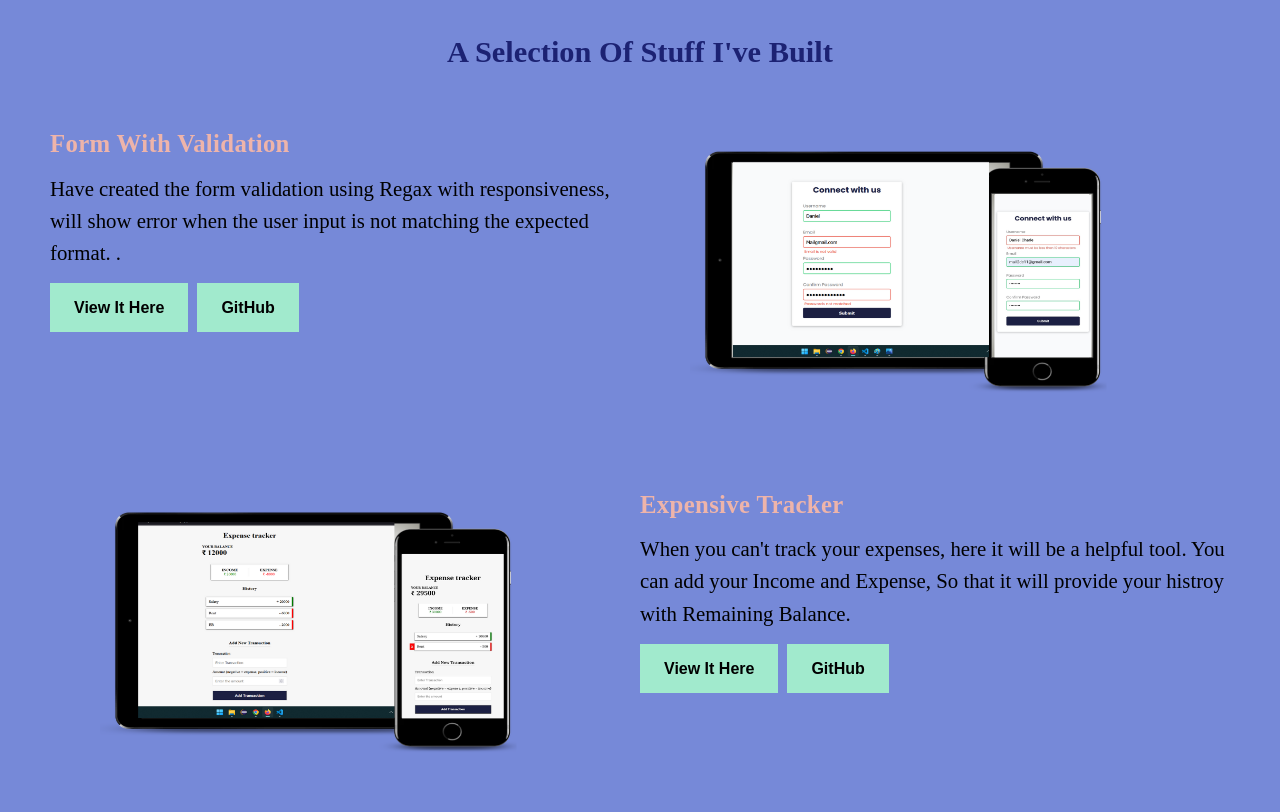
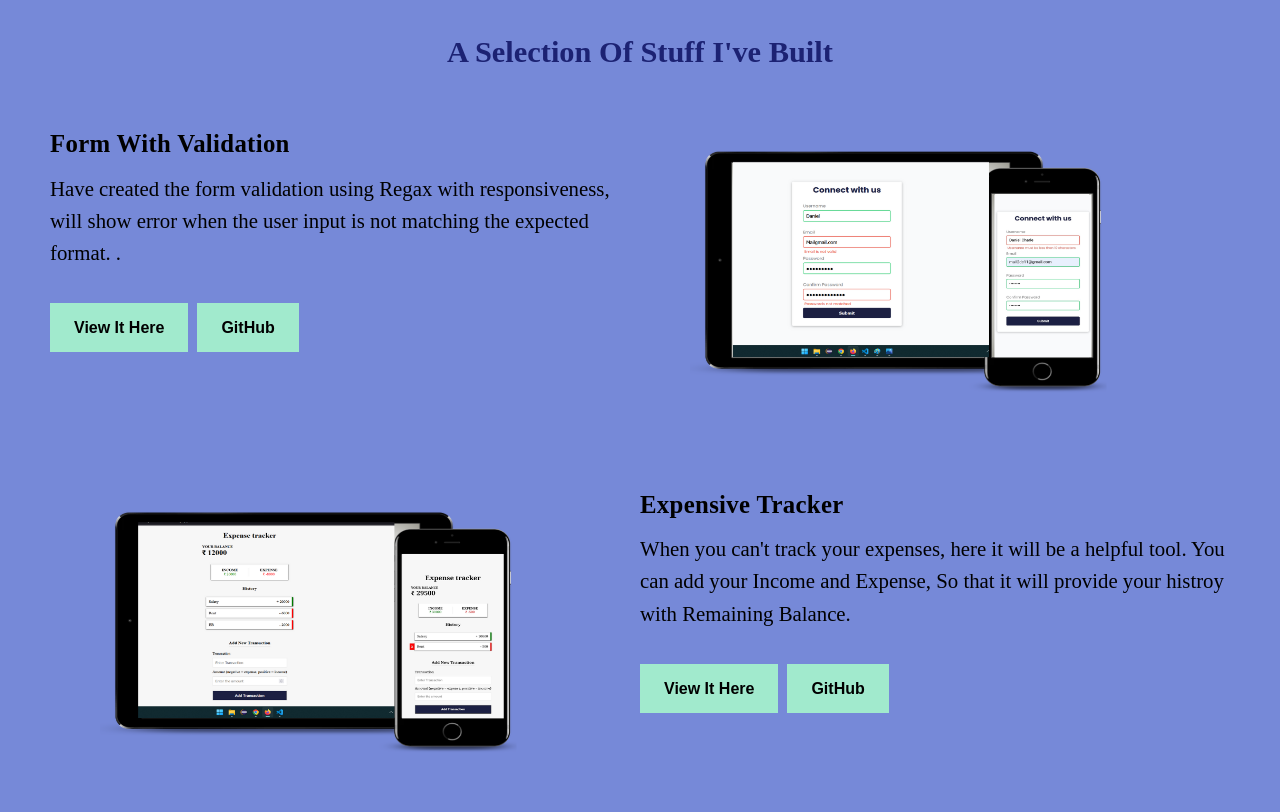
Before and after one commit to Daniel-Charles-J/my-portfolio, a plain HTML site: page index.html in a window 1280 px wide. Shown: the part 2160-2972 px from the top of the page. Drawn offline with nearby package versions, Linux system fonts and the light colour scheme.

Commit message:
committed

```diff
--- a/styles/styles.css
+++ b/styles/styles.css
@@ -32,7 +32,7 @@
      font-size: 1.4rem;
      font-weight: 600;
      line-height: 1.3;
-     color: #eeb4aa;
+     color: #000000;
      max-width: 600px;
      letter-spacing: 0.02rem;
      margin: 1rem 0 -0.5rem;
@@ -301,7 +301,7 @@
     width: 50%;
   }
   .git-btn{
-    margin-top: 30px;
+    margin-top: 50px;
   }
   .git{
     background-color: #a1eacd;
```
